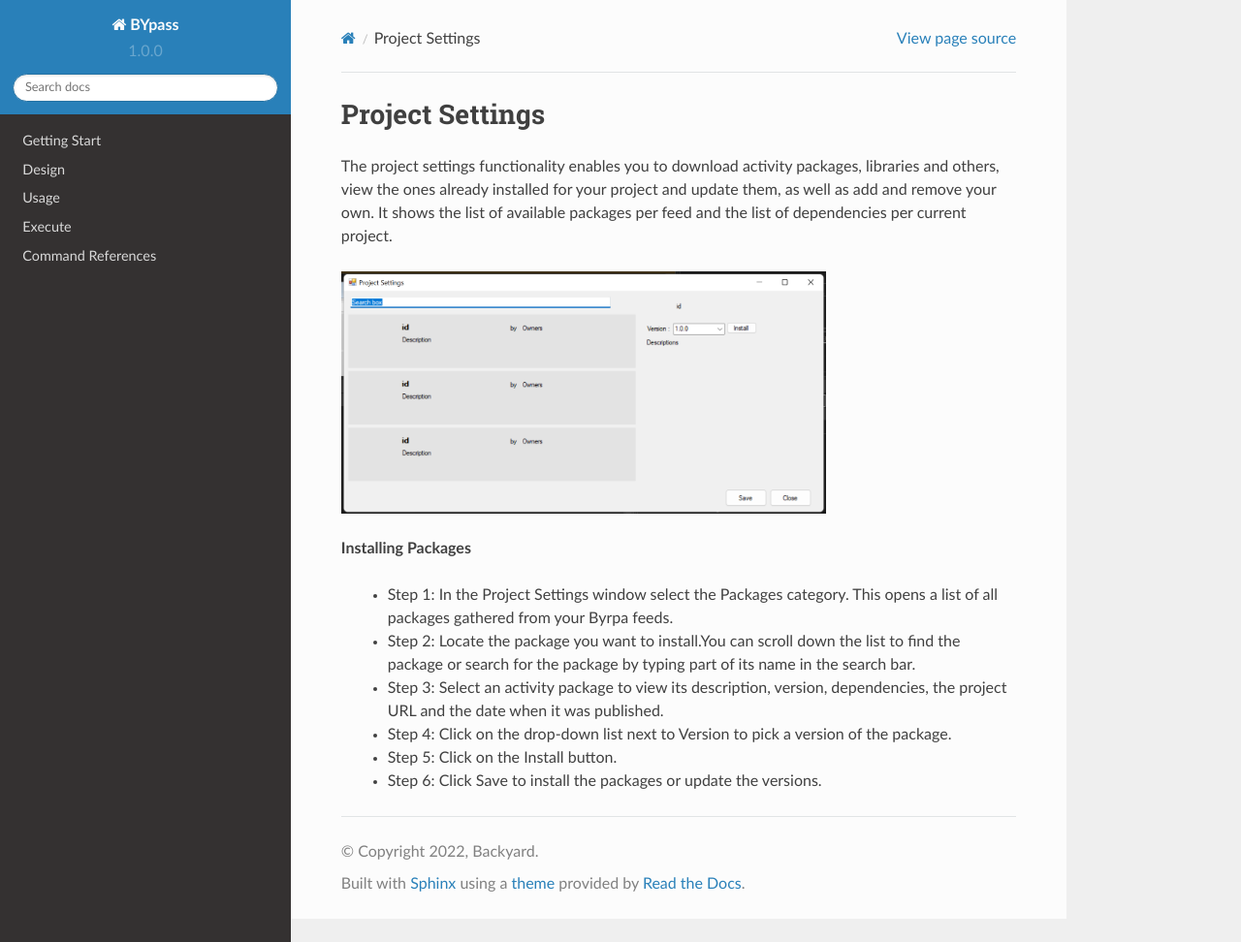
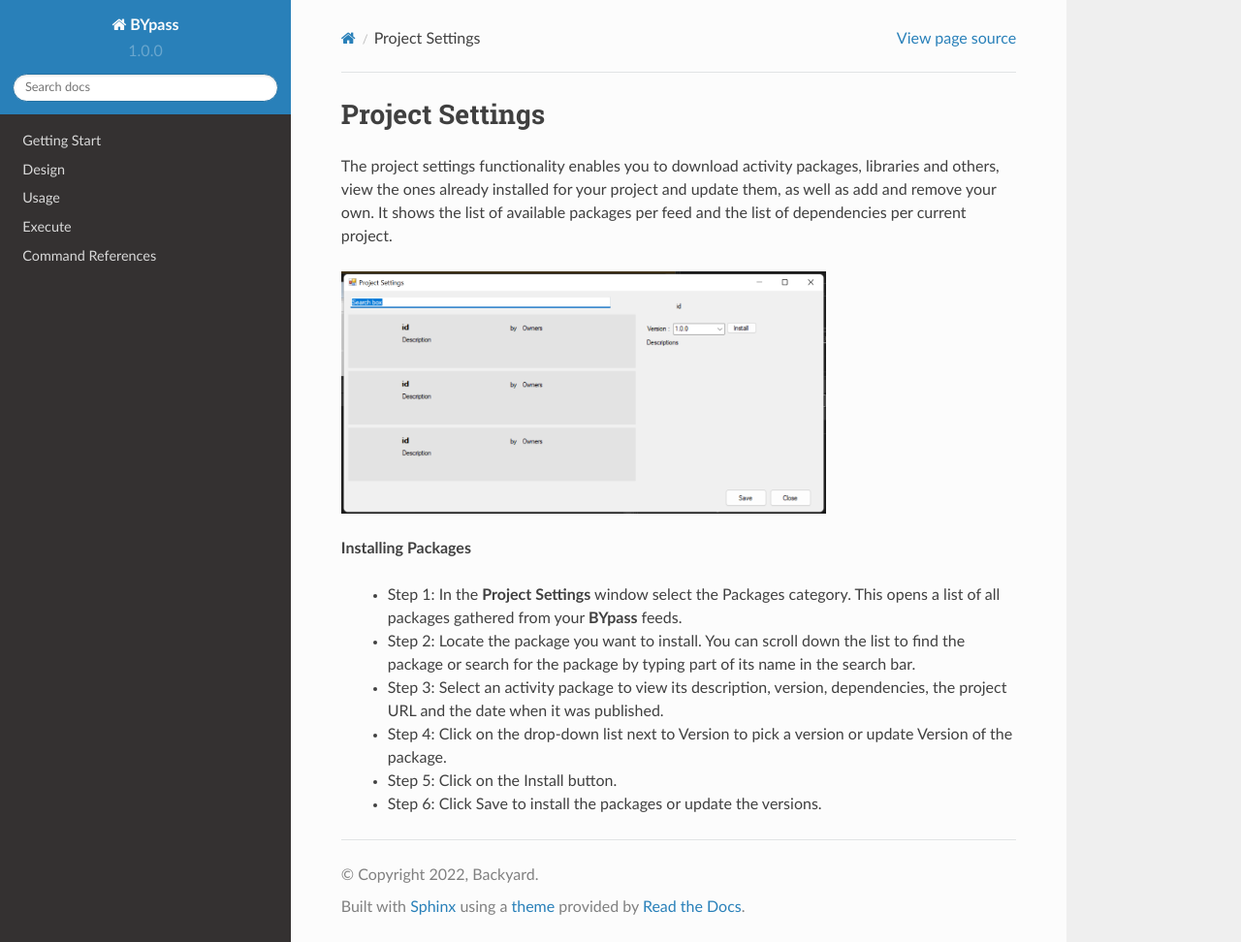
Before and after one commit to stupidmankind/BYpassDoc, a Sphinx documentation site: the page built from docs/source/ProjectSettings.rst, in a window 1280 px wide and 972 px high. Shown: the whole window at 97% size. Built offline with Sphinx 7.4.7 and the Read the Docs theme 2.0.0, drawn with Linux system fonts in a browser that asks for light colours.

Commit message:
Update ProjectSettings.rst
edit data

```diff
--- a/docs/source/ProjectSettings.rst
+++ b/docs/source/ProjectSettings.rst
@@ -9,9 +9,9 @@ The project settings functionality enables you to download activity packages, li
 
 **Installing Packages**
 
-  - Step 1: In the Project Settings window select the Packages category. This opens a list of all packages gathered from your Byrpa feeds.
-  - Step 2: Locate the package you want to install.You can scroll down the list to find the package or search for the package by typing part of its name in the search bar.
+  - Step 1: In the **Project Settings** window select the Packages category. This opens a list of all packages gathered from your **BYpass** feeds.
+  - Step 2: Locate the package you want to install. You can scroll down the list to find the package or search for the package by typing part of its name in the search bar.
   - Step 3: Select an activity package to view its description, version, dependencies, the project URL and the date when it was published.
-  - Step 4: Click on the drop-down list next to Version to pick a version of the package.
+  - Step 4: Click on the drop-down list next to Version to pick a version or update Version of the package.
   - Step 5: Click on the Install button.
   - Step 6: Click Save to install the packages or update the versions.
```
